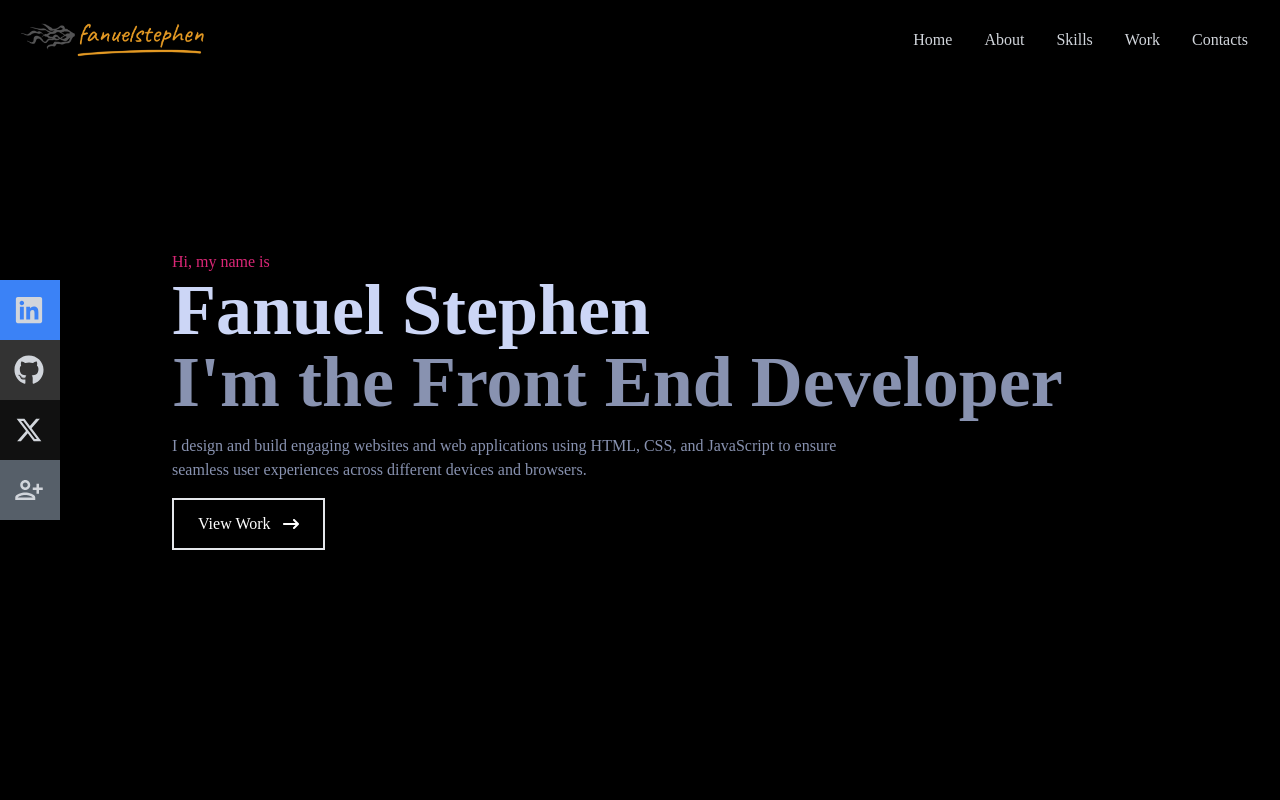
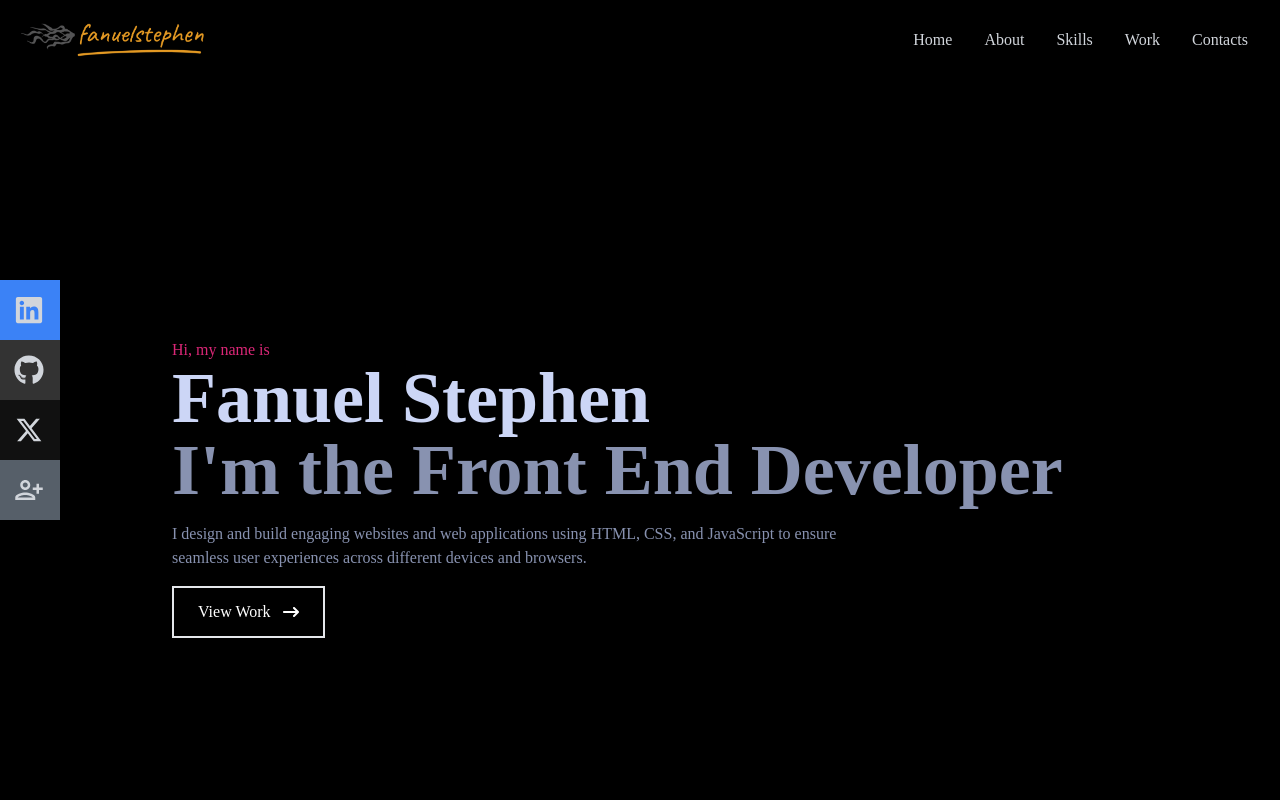
Before and after one commit to fanuelstephen/portfolio, a React (Create React App) app: page / in a window 1280 px wide. Shown: the top 800 px of the page. Built offline with nearby package versions, Linux system fonts and the light colour scheme.

Commit message:
add changes on media queries in a contact component

```diff
--- a/src/components/Contact.jsx
+++ b/src/components/Contact.jsx
@@ -4,11 +4,12 @@ function Contact() {
   return (
     <div
       name="contact"
-      className="bg-black w-full h-screen flex items-center justify-center p-4"
+      className="bg-black w-full h-[40rem] flex items-center justify-center"
     >
       <form
-        action="https://getform.io/f/pbnvnmyb" method="POST"
-        className="flex flex-col max-w-[600px] w-full text-gray-300"
+        action="https://getform.io/f/pbnvnmyb"
+        method="POST"
+        className="flex flex-col max-w-[600px] w-full text-gray-300 bg-red"
       >
         <div className="pb-8">
           <p className="text-4xl font-bold inline border-b-4 border-pink-600 ">
--- a/src/components/Home.jsx
+++ b/src/components/Home.jsx
@@ -4,16 +4,18 @@ import { Link } from "react-scroll";
 
 function Home() {
   return (
-    <div name="home" className="w-full h-screen bg-black">
+    <div name="home" className="w-full h-screen bg-black ">
       {/* container */}
-      <div className="max-w-[1000px] mx-auto px-8 flex flex-col justify-center h-full">
-        <p className="text-pink-600">Hi, my name is</p>
+      <div className="max-w-[1000px] mx-auto px-8 mb-10  flex flex-col justify-center h-full">
+        <div className="sm:pt-44">
+          <p className="text-pink-600 ">Hi, my name is</p>
           <h1 className="text-4xl sm:text-7xl font-bold text-[#ccd6f6]">
             Fanuel Stephen
           </h1>
           <h1 className="text-4xl sm:text-7xl font-bold text-[#8892b0]">
             I'm the Front End Developer
           </h1>
+        </div>
         <p className="text-[#8892b0] py-4 max-w-[700px]">
           I design and build engaging websites and web applications using HTML,
           CSS, and JavaScript to ensure seamless user experiences across
--- a/src/components/Navbar.jsx
+++ b/src/components/Navbar.jsx
@@ -20,7 +20,6 @@ function Navbar() {
           <img src={fanuelLogo} alt="" className="w-[200px]" />
         </h1>
       </div>
-      {/* menud   bg-[#0a192f]*/}
 
       <ul className="hidden md:flex">
         <li>
```
Lines whose indentation alone changed are shown as unchanged.
